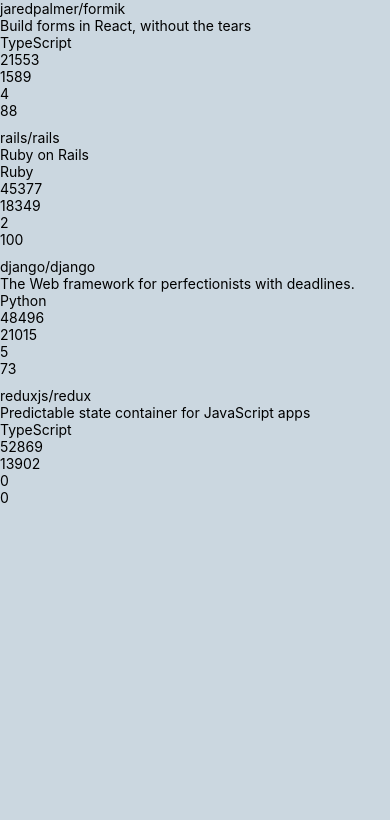
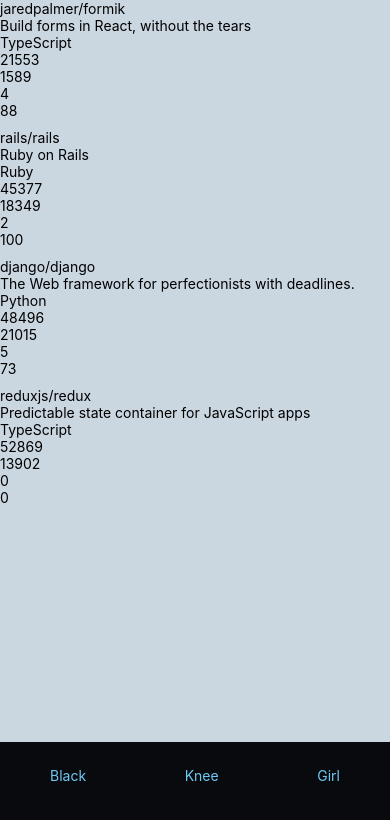
Before and after one commit to xpriment626/GitYelp, a React Native app: screen / in a window 390 px wide. Shown: the top 820 px of the page. Built offline with nearby package versions, Linux system fonts and the light colour scheme.

Commit message:
feat: app bar (hardcoded vals)

```diff
--- /dev/null
+++ b/src/components/AppBar.tsx
@@ -0,0 +1,37 @@
+import { StyleSheet, View, Text } from "react-native"
+
+// interface IAppBar {
+
+// }
+
+const AppBar = () => {
+    return (
+        <View style={styles.container}>
+            <Text style={styles.typo}>Black</Text>
+            <Text style={styles.typo}>Knee</Text>
+            <Text style={styles.typo}>Girl</Text>
+        </View>
+    )
+}
+
+const styles = StyleSheet.create({
+    container: {
+        backgroundColor: "rgb(9, 10, 14)",
+        position: "absolute",
+        bottom: 0,
+        left: 0,
+        right: 0,
+        flexDirection: "row",
+        justifyContent: "space-between",
+        paddingTop: 25,
+        paddingRight: 50,
+        paddingBottom: 50,
+        paddingLeft: 50,
+    },
+    typo: {
+        color: "rgb(110, 202, 245)",
+        marginBottom: 10
+    }
+})
+
+export default AppBar
--- a/src/components/Main.tsx
+++ b/src/components/Main.tsx
@@ -1,10 +1,12 @@
 import { SafeAreaView, StyleSheet } from "react-native"
 import RepoList from "./RepoList";
+import AppBar from "./AppBar";
 
 const Main = () => {
     return (
         <SafeAreaView style={styles.container}>
             <RepoList />
+            <AppBar />
         </SafeAreaView>
     )
 }
```
